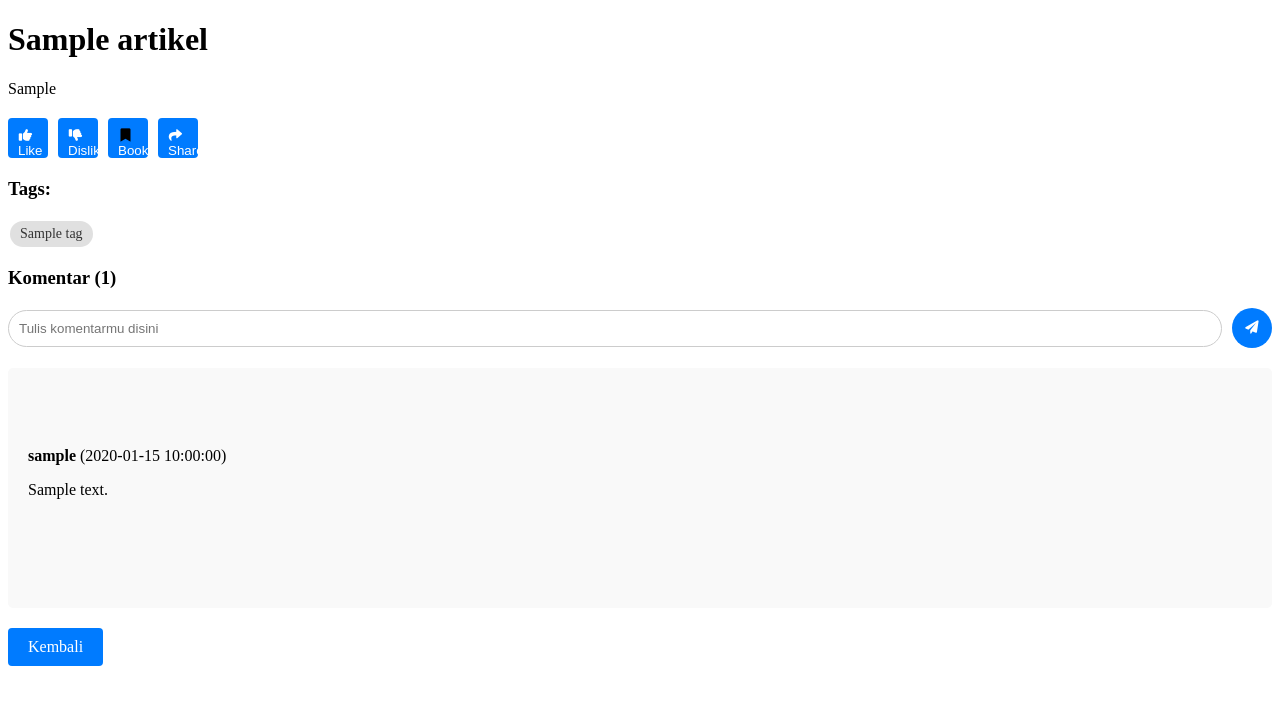
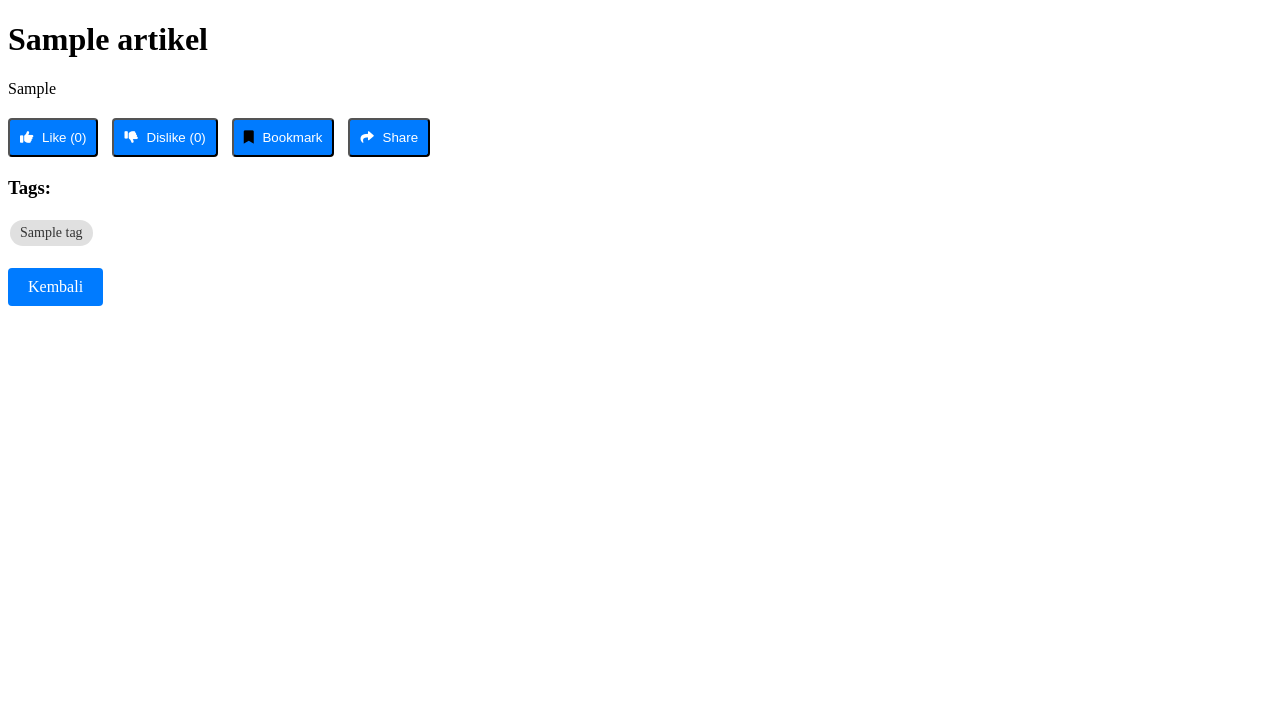
Before and after one commit to FeniksZharovik/Web_Object_Test_AV, a PHP site: page /lihat_artikel.php?id=1 in a window 1280 px wide. Shown: the top 705 px of the page. Run offline with PHP 8.4, Linux system fonts and the light colour scheme; the visitor is signed in with stand-in values (Sample User, id 1); tables that the repository leaves empty or names only in its code hold one stand-in row (values such as "Sample post").

Commit message:
fix comment section

```diff
--- a/lihat_artikel.php
+++ b/lihat_artikel.php
@@ -4,14 +4,14 @@ session_start();
 
 // Periksa apakah pengguna sudah login
 if (!isset($_SESSION['user_id'])) {
+    // Jika belum login, arahkan ke halaman login
     header('Location: login.php');
     exit;
 }
 
 $id = $_GET['id'];
-$userId = $_SESSION['user_id'];
+$userId = $_SESSION['user_id']; // Pastikan pengguna sudah login
 
-// Ambil artikel
 $stmt = $pdo->prepare('SELECT judul, paragraf FROM artikel WHERE id = ?');
 $stmt->execute([$id]);
 $artikel = $stmt->fetch();
@@ -21,25 +21,20 @@ if (!$artikel) {
     exit;
 }
 
-// Ambil tag
+// Ambil tag yang terkait dengan artikel
 $stmt = $pdo->prepare('SELECT nama FROM tag WHERE artikel_id = ?');
 $stmt->execute([$id]);
 $tags = $stmt->fetchAll(PDO::FETCH_COLUMN);
 
-// Ambil reaksi
+// Ambil jumlah reaksi
 $stmt = $pdo->prepare('SELECT jenis_reaksi, COUNT(*) as jumlah FROM reaksi WHERE artikel_id = ? GROUP BY jenis_reaksi');
 $stmt->execute([$id]);
 $reaksi = $stmt->fetchAll(PDO::FETCH_KEY_PAIR);
 
-// Cek bookmark
+// Cek status bookmark
 $stmt = $pdo->prepare('SELECT COUNT(*) FROM bookmark WHERE user_id = ? AND artikel_id = ?');
 $stmt->execute([$userId, $id]);
 $isBookmarked = $stmt->fetchColumn() > 0;
-
-// Ambil komentar
-$stmt = $pdo->prepare('SELECT k.isi, k.tanggal, u.username FROM komentar k JOIN user u ON k.user_id = u.id WHERE k.artikel_id = ? ORDER BY k.tanggal DESC');
-$stmt->execute([$id]);
-$komentar = $stmt->fetchAll();
 
 // Fungsi untuk menambah reaksi
 function toggleReaksi($pdo, $userId, $artikelId, $jenisReaksi) {
@@ -48,9 +43,11 @@ function toggleReaksi($pdo, $userId, $artikelId, $jenisReaksi) {
     $existingReaksi = $stmt->fetchColumn();
 
     if ($existingReaksi === $jenisReaksi) {
+        // Hapus reaksi jika sama
         $stmt = $pdo->prepare('DELETE FROM reaksi WHERE user_id = ? AND artikel_id = ?');
         $stmt->execute([$userId, $artikelId]);
     } else {
+        // Tambahkan atau update reaksi
         $stmt = $pdo->prepare('INSERT INTO reaksi (user_id, artikel_id, jenis_reaksi) VALUES (?, ?, ?)
                                ON DUPLICATE KEY UPDATE jenis_reaksi = VALUES(jenis_reaksi)');
         $stmt->execute([$userId, $artikelId, $jenisReaksi]);
@@ -76,10 +73,6 @@ if ($_SERVER['REQUEST_METHOD'] === 'POST') {
         toggleReaksi($pdo, $userId, $id, 'dislike');
     } elseif (isset($_POST['bookmark'])) {
         toggleBookmark($pdo, $userId, $id, $isBookmarked);
-    } elseif (isset($_POST['komentar'])) {
-        $isi = $_POST['isi'];
-        $stmt = $pdo->prepare('INSERT INTO komentar (artikel_id, user_id, isi) VALUES (?, ?, ?)');
-        $stmt->execute([$id, $userId, $isi]);
     }
     header("Location: lihat_artikel.php?id=$id");
     exit;
@@ -143,62 +136,6 @@ if ($_SERVER['REQUEST_METHOD'] === 'POST') {
         .bookmarked {
             color: black;
         }
-        .komentar-container {
-            margin-top: 20px;
-            padding: 20px;
-            background-color: #f9f9f9;
-            border-radius: 5px;
-            min-height: 200px;
-            display: flex;
-            flex-direction: column;
-            justify-content: center;
-            align-items: center;
-        }
-        .komentar {
-            width: 100%;
-            margin-bottom: 15px;
-            padding: 10px;
-            border-bottom: 1px solid #ddd;
-        }
-        .komentar:last-child {
-            border-bottom: none;
-        }
-        .no-komentar {
-            text-align: center;
-            color: #888;
-        }
-        form {
-            display: flex;
-            align-items: center;
-            margin-bottom: 20px;
-        }
-        input[type="text"] {
-            flex: 1;
-            padding: 10px;
-            border: 1px solid #ccc;
-            border-radius: 20px;
-            margin-right: 10px;
-        }
-        button {
-            background-color: #007BFF;
-            color: white;
-            border: none;
-            border-radius: 50%;
-            width: 40px;
-            height: 40px;
-            display: flex;
-            align-items: center;
-            justify-content: center;
-            cursor: pointer;
-        }
-        button:hover {
-            background-color: #0056b3;
-        }
-        .read-more {
-            color: #007BFF;
-            cursor: pointer;
-            text-decoration: underline;
-        }
     </style>
     <script>
         function shareArticle() {
@@ -211,6 +148,7 @@ if ($_SERVER['REQUEST_METHOD'] === 'POST') {
                     console.log('Thanks for sharing!');
                 }).catch(console.error);
             } else {
+                // Fallback for browsers that do not support the Web Share API
                 navigator.clipboard.writeText(url).then(() => {
                     alert('Link artikel telah disalin ke clipboard!');
                 }).catch((err) => {
@@ -218,39 +156,6 @@ if ($_SERVER['REQUEST_METHOD'] === 'POST') {
                 });
             }
         }
-
-        document.addEventListener('DOMContentLoaded', function() {
-            const komentarIsiElements = document.querySelectorAll('.komentar-isi');
-            const maxLength = 100; // Panjang maksimum sebelum "Baca Selengkapnya"
-
-            komentarIsiElements.forEach(isiElement => {
-                const fullText = isiElement.textContent;
-                if (fullText.length > maxLength) {
-                    const truncatedText = fullText.substring(0, maxLength) + '... ';
-                    const readMoreLink = document.createElement('span');
-                    readMoreLink.textContent = 'Baca Selengkapnya';
-                    readMoreLink.classList.add('read-more');
-
-                    let isExpanded = false;
-
-                    readMoreLink.onclick = function() {
-                        if (isExpanded) {
-                            isiElement.textContent = truncatedText;
-                            isiElement.appendChild(readMoreLink);
-                            readMoreLink.textContent = 'Baca Selengkapnya';
-                        } else {
-                            isiElement.textContent = fullText;
-                            isiElement.appendChild(readMoreLink);
-                            readMoreLink.textContent = 'Sembunyikan';
-                        }
-                        isExpanded = !isExpanded;
-                    };
-
-                    isiElement.textContent = truncatedText;
-                    isiElement.appendChild(readMoreLink);
-                }
-            });
-        });
     </script>
 </head>
 <body>
@@ -276,25 +181,6 @@ if ($_SERVER['REQUEST_METHOD'] === 'POST') {
             <span class="tag"><?= htmlspecialchars($tag) ?></span>
         <?php endforeach; ?>
     </div>
-    <h3>Komentar (<?= count($komentar) ?>)</h3>
-    <form method="post">
-        <input type="text" name="isi" placeholder="Tulis komentarmu disini" required>
-        <button type="submit" name="komentar"><i class="fas fa-paper-plane"></i></button>
-    </form>
-    <div class="komentar-container">
-        <?php if (empty($komentar)): ?>
-            <div class="no-komentar">
-                <p>Belum ada komentar. Jadilah yang pertama untuk memberikan komentar!</p>
-            </div>
-        <?php else: ?>
-            <?php foreach ($komentar as $k): ?>
-                <div class="komentar">
-                    <strong><?= htmlspecialchars($k['username']) ?></strong> (<?= $k['tanggal'] ?>)
-                    <p class="komentar-isi"><?= htmlspecialchars($k['isi']) ?></p>
-                </div>
-            <?php endforeach; ?>
-        <?php endif; ?>
-    </div>
     <a href="index.php" class="back-button">Kembali</a>
 </body>
 </html>
```
